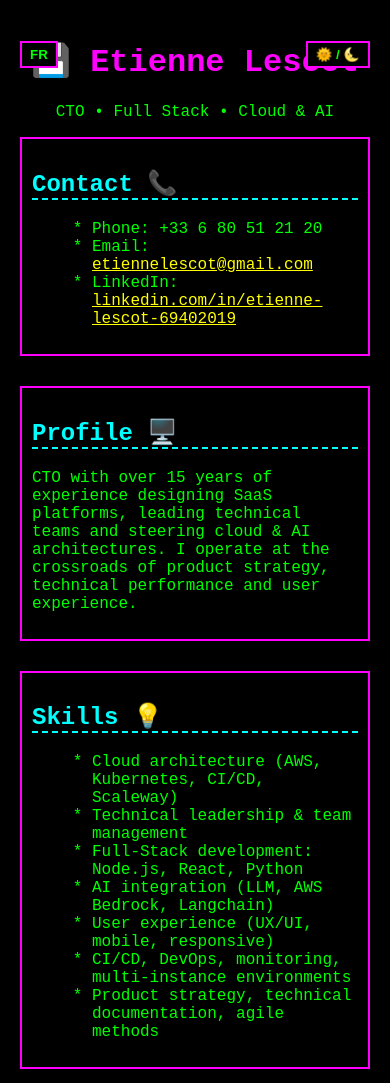
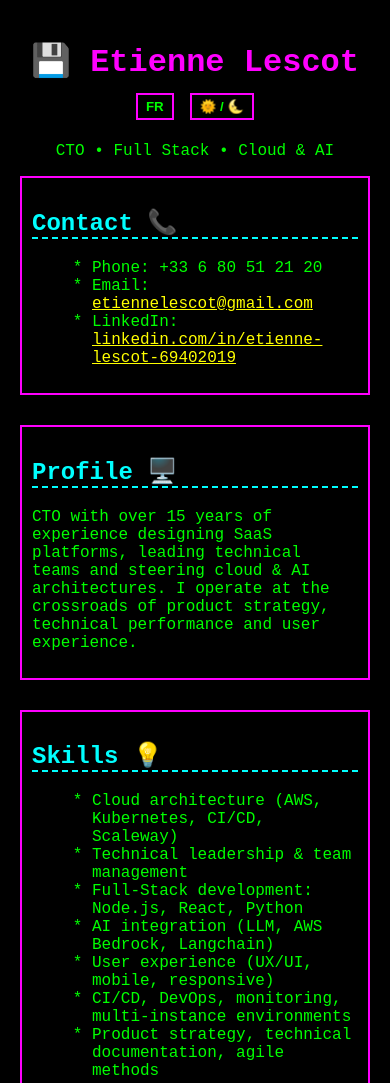
Before and after one commit to EtienneLescot/cv, a plain HTML site: page index.html in a window 390 px wide. Shown: the top 1083 px of the page. Drawn offline with Linux system fonts and the light colour scheme.

Commit message:
fix responsivness

```diff
--- a/index.html
+++ b/index.html
@@ -14,8 +14,10 @@
 <body>
     <div class="container">
         <h1>💾 Etienne Lescot
-            <button id="lang-toggle" aria-label="Changer de langue"></button>
-            <button id='toggle' aria-label='Changer de thème'>🌞 / 🌜</button>
+            <span class="h1-buttons">
+                <button id="lang-toggle" aria-label="Changer de langue"></button>
+                <button id='toggle' aria-label='Changer de thème'>🌞 / 🌜</button>
+            </span>
         </h1>
         <p data-i18n="tagline" style="text-align:center;">CTO • Full Stack • Cloud & IA</p>
 
--- a/style.css
+++ b/style.css
@@ -82,3 +82,25 @@ a {
     padding: 10px;
     /* box-shadow: 0 0 8px var(--accent); */
 }
+
+@media (max-width: 600px) {
+    h1 {
+        display: flex;
+        flex-direction: column;
+        align-items: center;
+        position: static;
+        gap: 8px;
+    }
+    #lang-toggle, #toggle {
+        position: static;
+        margin: 0 4px;
+        width: auto;
+        display: inline-block;
+    }
+    .h1-buttons {
+        display: flex;
+        flex-direction: row;
+        gap: 8px;
+        margin-top: 4px;
+    }
+}
```
